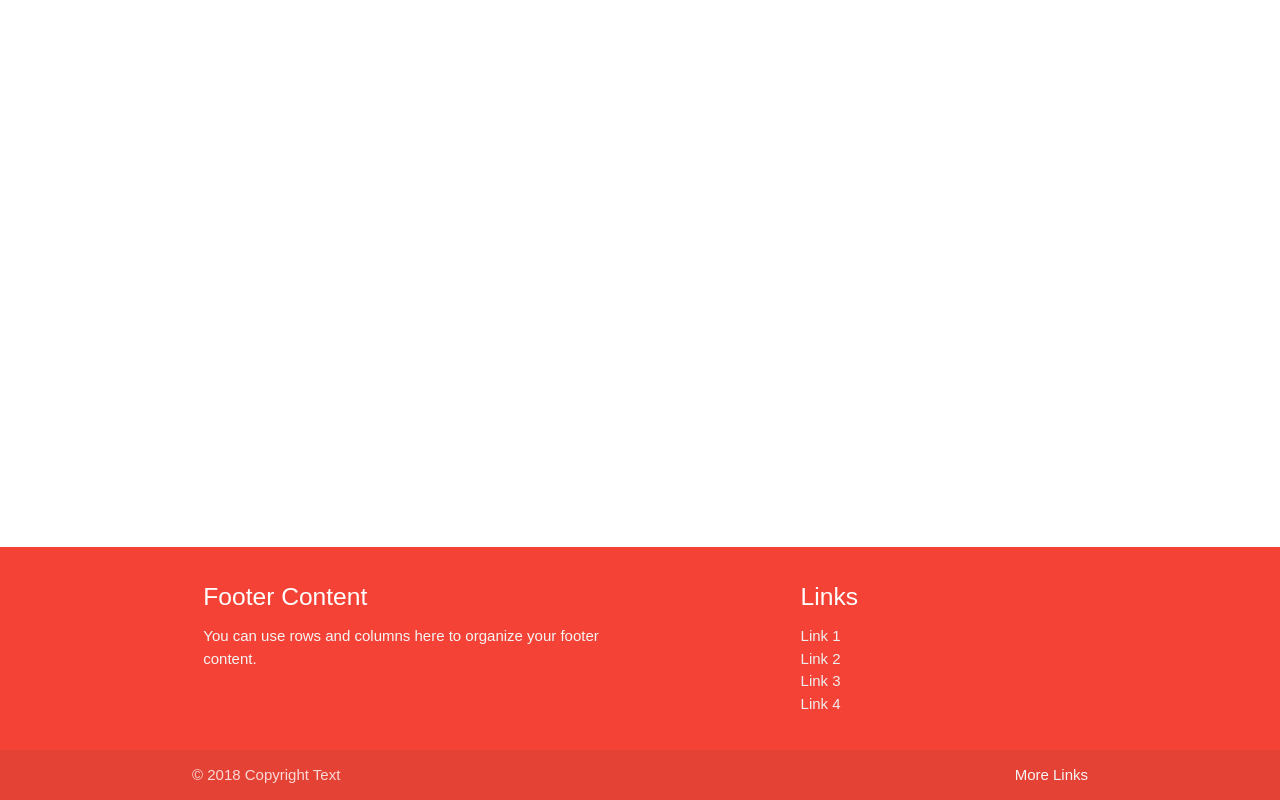
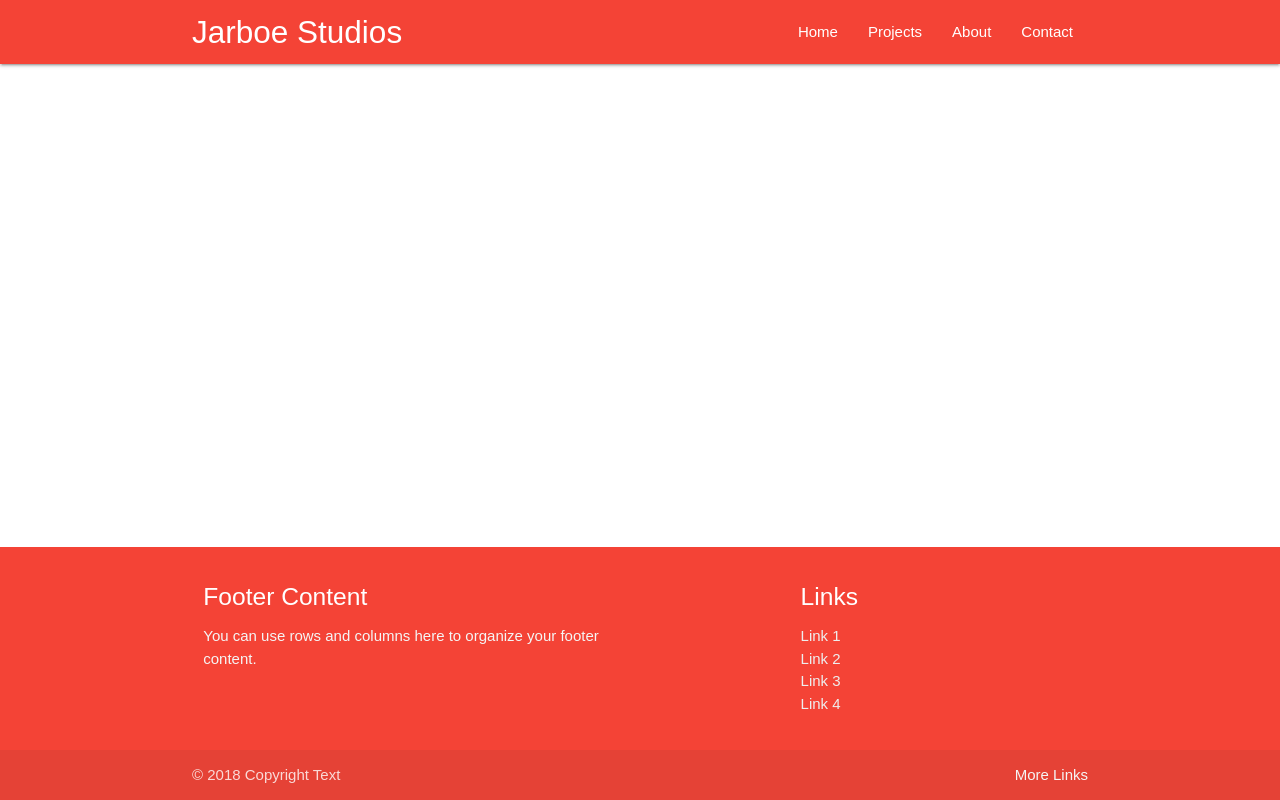
Before and after one commit to andrejarboe/jarboe, a React (Create React App) app in the folder client/: page / in a window 1280 px wide. Built offline with nearby package versions, Linux system fonts and the light colour scheme.

Commit message:
add navbar

```diff
--- a/client/public/index.html
+++ b/client/public/index.html
@@ -20,6 +20,9 @@
       work correctly both with client-side routing and a non-root public URL.
       Learn how to configure a non-root public URL by running `npm run build`.
     -->
+
+  <!--Import Google Icon Font-->
+  <link href="https://fonts.googleapis.com/icon?family=Material+Icons" rel="stylesheet">
 
   <!-- Compiled and minified CSS -->
   <link rel="stylesheet" href="https://cdnjs.cloudflare.com/ajax/libs/materialize/1.0.0-rc.2/css/materialize.min.css">
--- a/client/src/App.js
+++ b/client/src/App.js
@@ -2,6 +2,9 @@
 import  './App.css';
 // import {Navbar} from './components/Navbar';
 // import Footer from './components/Footer';
+
+
+import Navbar from './components/Navbar';
 import Footer from './components/Footer';
 
 class App extends Component {
@@ -10,7 +13,7 @@
             <div className="App Site">
                 <div className="Site-content">
                     <div className="App-navbar">
-                        {/* <Navbar /> */}
+                        <Navbar />
                     </div>
                     <div className="main">
                     </div>
--- /dev/null
+++ b/client/src/components/Navbar/Navbar.jsx
@@ -0,0 +1,42 @@
+import React, { Component } from 'react';
+import M from "materialize-css/dist/js/materialize.min.js";
+
+class NavBar extends Component {
+  componentDidMount(){
+    //sidenav
+    const sideNav = document.querySelector('.sidenav');
+    const instance = M.Sidenav.init(sideNav, {});
+  };
+
+
+  render() {
+    return (
+      <div>
+        <nav className="red">
+          <div className="container">
+            <div className="nav-wrapper">
+              <a href="#" className="brand-logo">Jarboe Studios</a>
+              <a href="#" data-target="mobile-nav" className="sidenav-trigger">
+                <i className="material-icons">menu</i>
+              </a>
+              <ul className="right hide-on-med-and-down">
+                <li><a href="/">Home</a></li>
+                <li><a href="#projects">Projects</a></li>
+                <li><a href="#about">About</a></li>
+                <li><a href="#contact">Contact</a></li>
+              </ul>
+            </div>
+          </div>
+        </nav>
+        <ul className="sidenav" id="mobile-nav">
+          <li><a href="/">Home</a></li>
+          <li><a href="#projects">Projects</a></li>
+          <li><a href="#about">About</a></li>
+          <li><a href="#contact">Contact</a></li>
+        </ul>
+      </div>
+    );
+  }
+}
+
+export default NavBar;
--- /dev/null
+++ b/client/src/components/Navbar/index.jsx
@@ -0,0 +1 @@
+export { default } from "./Navbar";
```
